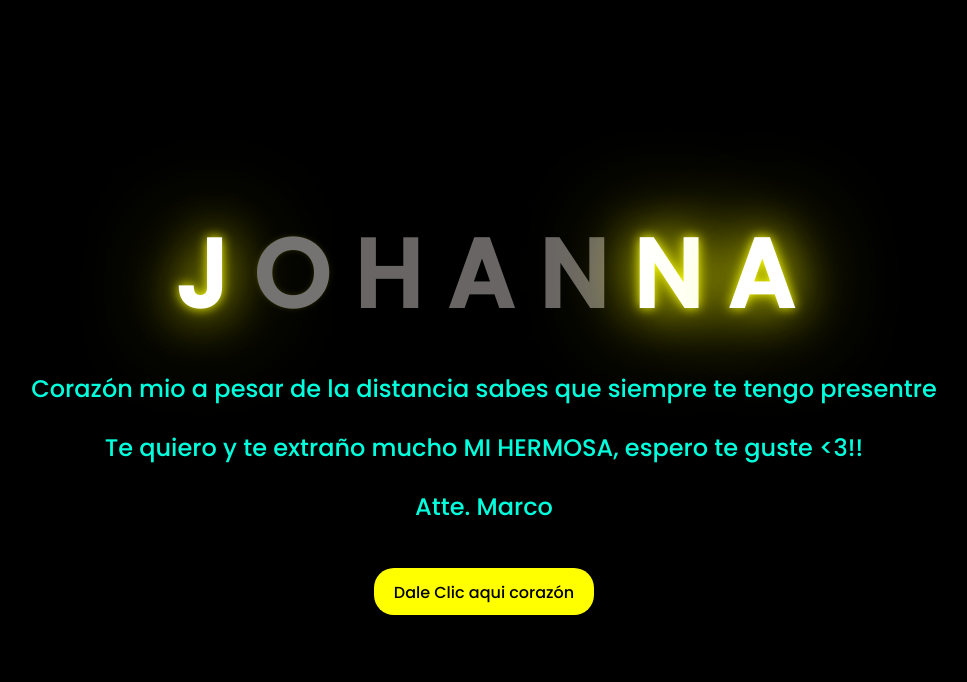
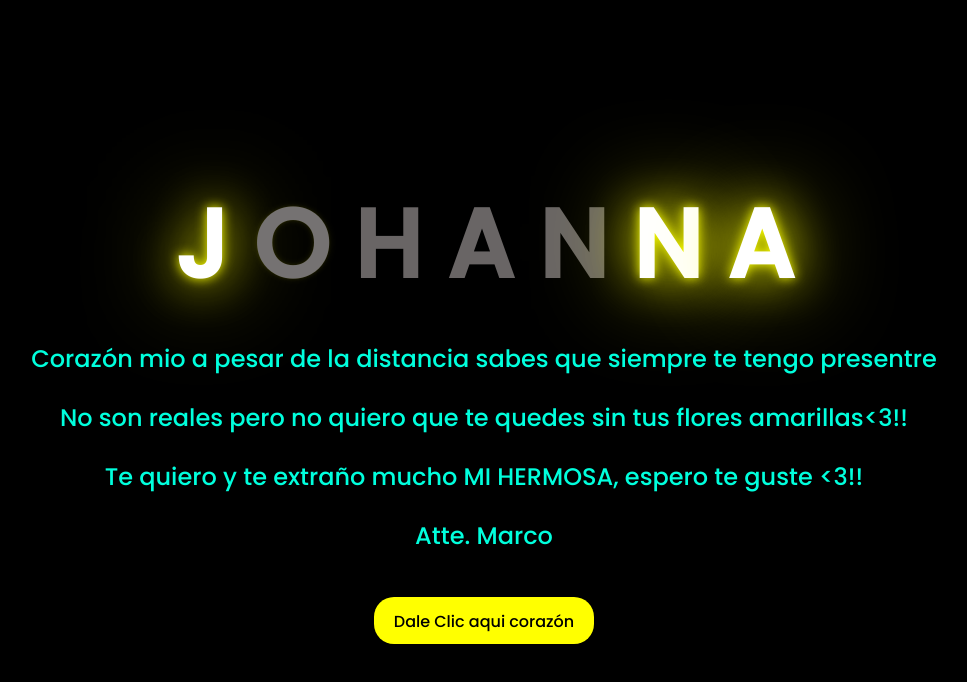
Before and after one commit to marko487/flores_johanna2024, a plain HTML site: page index.html in a window 1280 px wide. Shown: the whole page, without its empty margins (164-1131 px from the left). Drawn offline with Linux system fonts and the light colour scheme.

Commit message:
Update index.html

```diff
--- a/index.html
+++ b/index.html
@@ -30,6 +30,7 @@
     </div>
     <div class="description">
         <center><span><p>Corazón mio a pesar de la distancia sabes que siempre te tengo presentre</p>
+            <p>No son reales pero no quiero que te quedes sin tus flores amarillas<3!!</p>
             <p>Te quiero y te extraño mucho MI HERMOSA, espero te guste <3!!</p>
            <p> Atte. Marco</p>
         </span>
```
